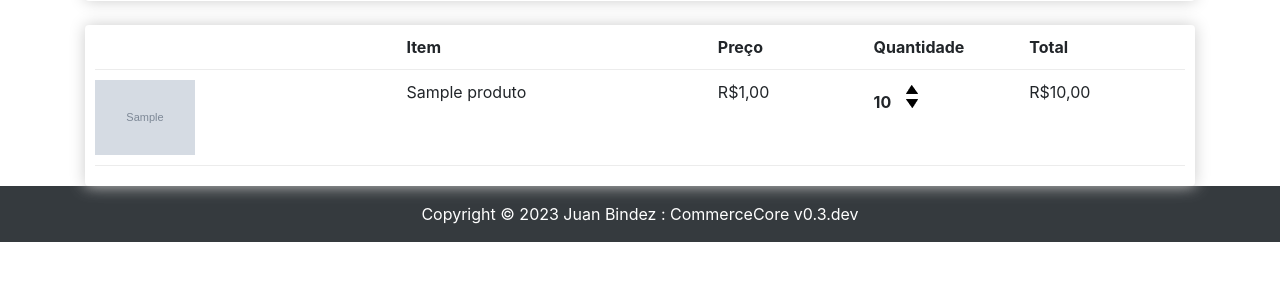
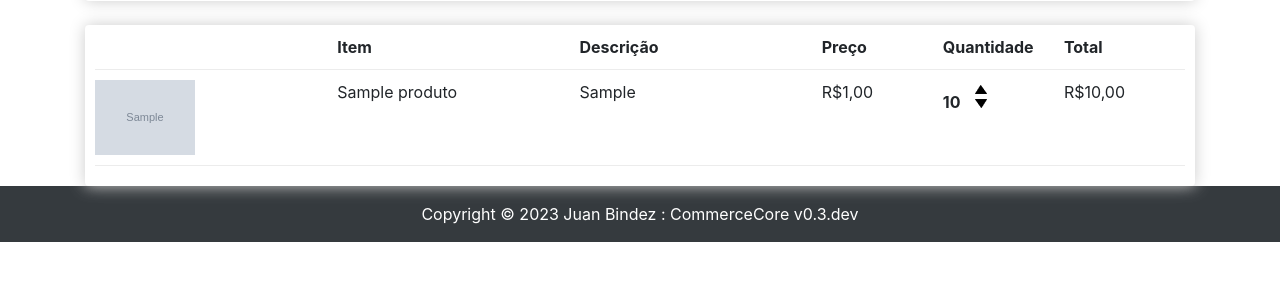
Before and after one commit to JuanBindez/PCHDjango, a Django app: template store/templates/store/cart.html in a window 1280 px wide. Shown: the part 260-541 px from the top of the page. Run offline with Django 3.2, Linux system fonts and the light colour scheme; the template is opened without the code that fills it: values that come from a table or form of the project are taken from there, others are empty; tables that the repository leaves empty hold one stand-in row (values such as "Sample post"); grey boxes marked "Sample" are stand-in pictures; some libraries are stand-ins or nearby versions.

Commit message:
Update cart.html

```diff
--- a/store/templates/store/cart.html
+++ b/store/templates/store/cart.html
@@ -25,6 +25,7 @@
             <div class="cart-row">
                <div style="flex:2"></div>
                <div style="flex:2"><strong>Item</strong></div>
+               <div style="flex:2"><strong>Descrição</strong></div>
                <div style="flex:1"><strong>Preço</strong></div>
                <div style="flex:1"><strong>Quantidade</strong></div>
                <div style="flex:1"><strong>Total</strong></div>
@@ -33,7 +34,10 @@
             <div class="cart-row">
                <div style="flex:2"><img class="row-image" src="{{item.produto.imageURL}}"></div>
                <div style="flex:2"><p>{{item.produto.nome}}</p></div>
+               <div style="flex:2"><p>{{item.produto.detalhes}}</p></div>
                <div style="flex:1"><p>{{item.produto.preco | currency}}</p></div>
+
+
                <div style="flex:1">
                   <p class="quantity">{{item.quantidade}}</p>
                   <div class="quantity">
```
